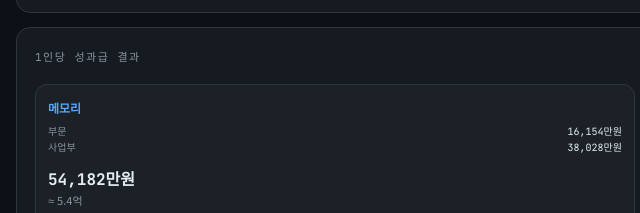
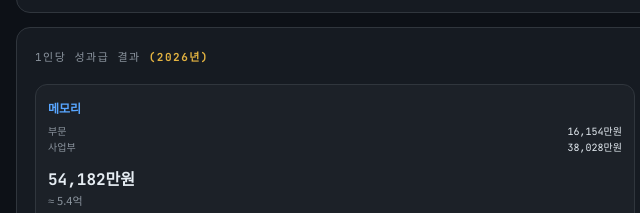
Before and after one commit to jetseo/bonus-calculator, a plain HTML site: page index.html in a window 1280 px wide. Shown: the part 884-1097 px from the top of the page, 0-640 px from the left. Drawn offline with Linux system fonts and the light colour scheme.

Commit message:
결과 카드에 연도 표시 추가

```diff
--- a/index.html
+++ b/index.html
@@ -674,7 +674,7 @@
 <!-- 1인당 성과급 결과 -->
 <div class="card">
   <div class="card-header" onclick="toggleCard('card-results')">
-    <div class="card-label">1인당 성과급 결과</div>
+    <div class="card-label">1인당 성과급 결과 <span id="result-year-label" style="color:var(--yellow);font-weight:700;">(2026년)</span></div>
     <span class="card-chevron open" id="chevron-card-results">▼</span>
   </div>
   <div class="card-body open" id="card-results">
@@ -911,6 +911,10 @@ function updateAll() {
   }
 
   // 연도 안내
+  // 결과 카드 연도 라벨 갱신
+  const yrLabel = document.getElementById('result-year-label');
+  if (yrLabel) yrLabel.textContent = '(' + currentYear + (currentYear === 2026 ? '년)' : '년~)');
+
   const yrNote = document.getElementById('year-note');
   if (currentYear === 2026) {
     yrNote.innerHTML = '<span>2026년</span>: 적자 사업부는 사업부 재원 미지급 (적자조항은 2027년~)';
```
